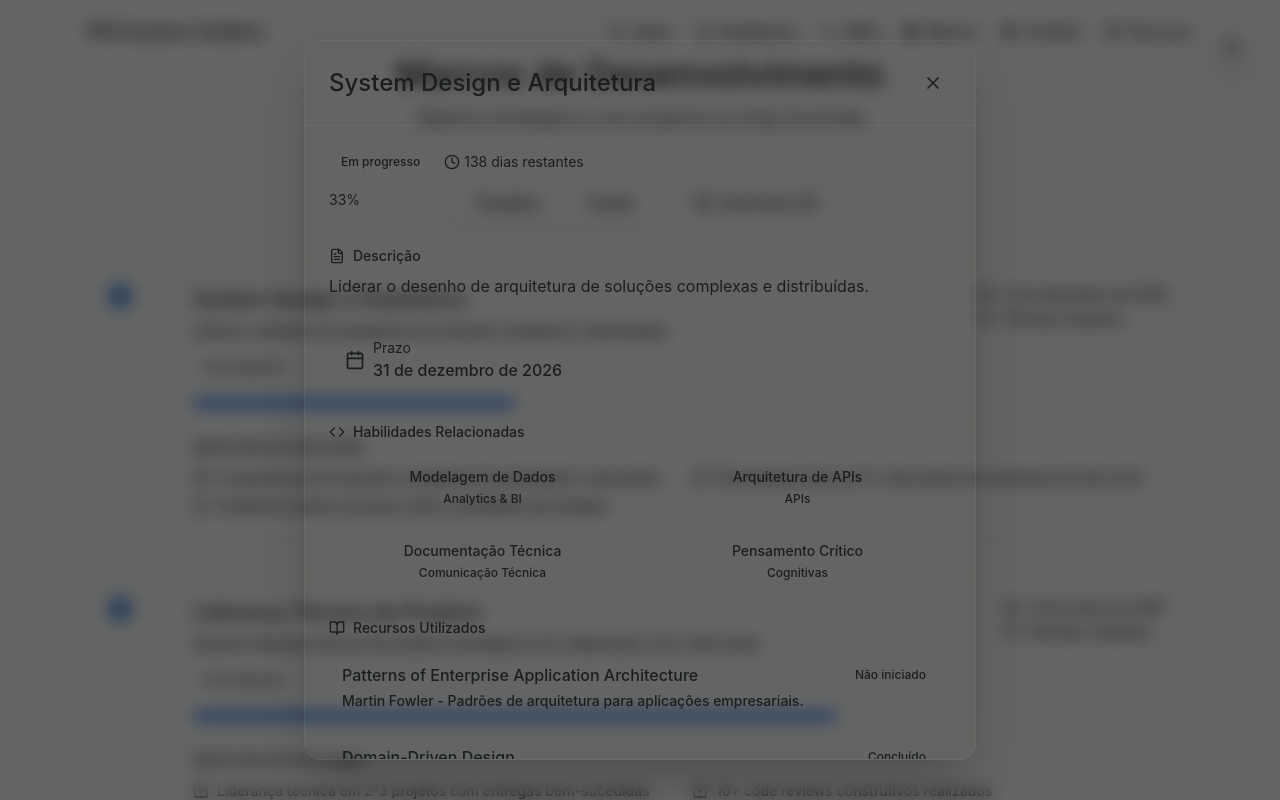
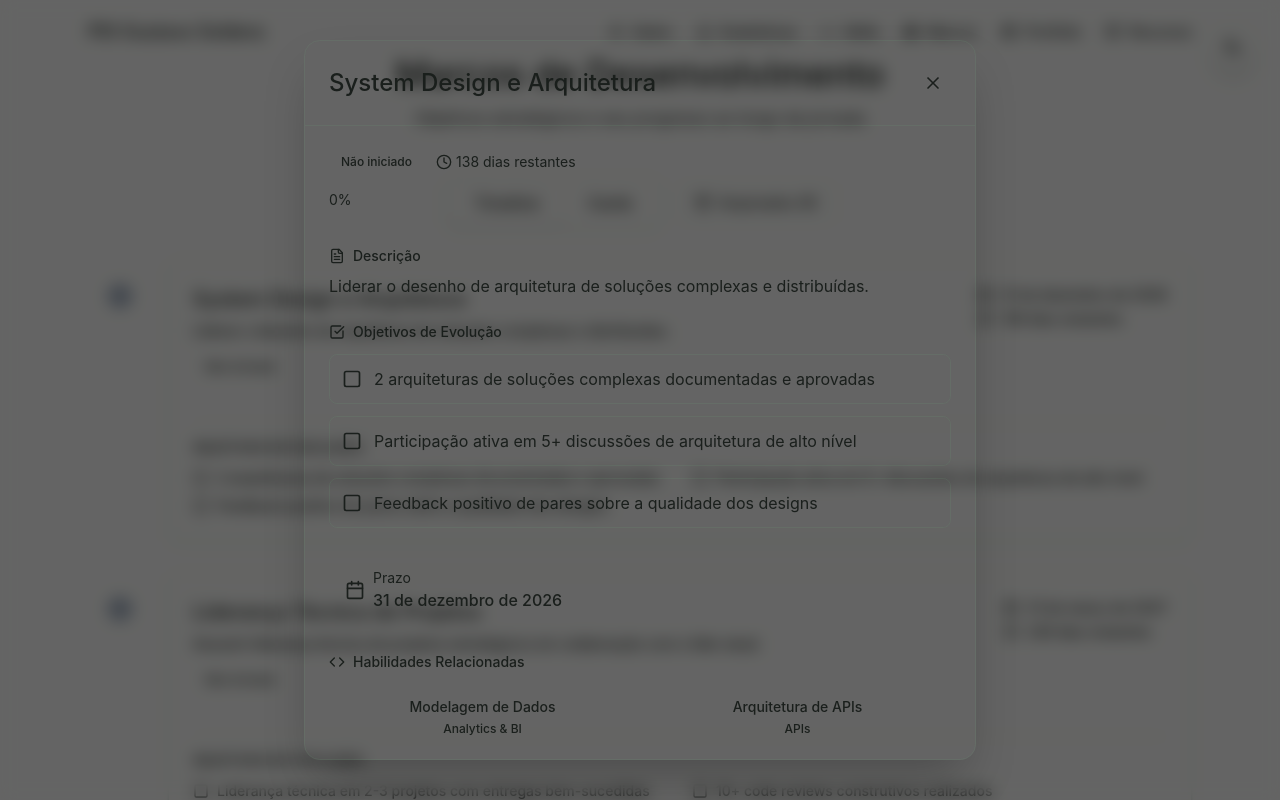
Before and after one commit to g-soldera/gus-pdi, a React (Vite) app: page / in a window 1280 px wide. Both pictures are taken after a click on the button 680 px from the left and 3123 px from the top of the page. Shown: the part 2723-3523 px from the top of the page. Built offline with nearby package versions, Linux system fonts and the light colour scheme.

Commit message:
fix: uncheck initial objectives and update MilestoneModal with checklist display

```diff
--- a/src/app/components/modals/MilestoneModal.tsx
+++ b/src/app/components/modals/MilestoneModal.tsx
@@ -4,7 +4,7 @@ import { Modal } from './Modal';
 import { StatusBadge } from '../StatusBadge';
 import { ProgressBar } from '../ProgressBar';
 import { calculateDaysRemaining, formatDate } from '@/app/utils/helpers';
-import { Calendar, Clock, Target, BookOpen, Code, FileText } from 'lucide-react';
+import { Calendar, Clock, Target, BookOpen, Code, FileText, CheckSquare, Square } from 'lucide-react';
 
 interface MilestoneModalProps {
   milestone: Milestone | null;
@@ -60,6 +60,30 @@ export function MilestoneModal({
           </h3>
           <p className="text-foreground">{milestone.description}</p>
         </div>
+
+        {/* Objectives Checklist */}
+        {milestone.objectives && milestone.objectives.length > 0 && (
+          <div>
+            <h3 className="flex items-center gap-2 text-sm text-muted-foreground mb-3">
+              <CheckSquare className="w-4 h-4" />
+              Objetivos de Evolução
+            </h3>
+            <div className="space-y-3">
+              {milestone.objectives.map((obj, idx) => (
+                <div key={idx} className="flex items-start gap-3 p-3 bg-muted/30 rounded-lg border border-border/50">
+                  {obj.completed ? (
+                    <CheckSquare className="w-5 h-5 text-primary shrink-0 mt-0.5" />
+                  ) : (
+                    <Square className="w-5 h-5 text-muted-foreground shrink-0 mt-0.5" />
+                  )}
+                  <span className={obj.completed ? 'text-foreground font-medium' : 'text-muted-foreground'}>
+                    {obj.text}
+                  </span>
+                </div>
+              ))}
+            </div>
+          </div>
+        )}
 
         {/* Deadline */}
         <div className="flex items-center gap-2 p-4 bg-muted/50 rounded-lg">
--- a/src/data/pdiData.ts
+++ b/src/data/pdiData.ts
@@ -279,11 +279,11 @@ export const milestones: Milestone[] = [
     title: 'System Design e Arquitetura',
     displayName: 'System Design Avançado',
     description: 'Liderar o desenho de arquitetura de soluções complexas e distribuídas.',
-    status: 'in-progress',
-    progress: 33,
+    status: 'not-started',
+    progress: 0,
     deadline: '2026-12-31',
     objectives: [
-      { text: '2 arquiteturas de soluções complexas documentadas e aprovadas', completed: true },
+      { text: '2 arquiteturas de soluções complexas documentadas e aprovadas', completed: false },
       { text: 'Participação ativa em 5+ discussões de arquitetura de alto nível', completed: false },
       { text: 'Feedback positivo de pares sobre a qualidade dos designs', completed: false }
     ],
@@ -295,12 +295,12 @@ export const milestones: Milestone[] = [
     title: 'Liderança Técnica de Projetos',
     displayName: 'Tech Lead de Projetos na Squad',
     description: 'Assumir liderança técnica de projetos estratégicos em colaboração com o líder atual.',
-    status: 'in-progress',
-    progress: 66,
+    status: 'not-started',
+    progress: 0,
     deadline: '2027-03-31',
     objectives: [
-      { text: 'Liderança técnica em 2-3 projetos com entregas bem-sucedidas', completed: true },
-      { text: '10+ code reviews construtivos realizados', completed: true },
+      { text: 'Liderança técnica em 2-3 projetos com entregas bem-sucedidas', completed: false },
+      { text: '10+ code reviews construtivos realizados', completed: false },
       { text: 'Feedback formal do líder sobre contribuição técnica', completed: false }
     ],
     relatedSkills: ['leadership', 'collaboration', 'conflict-management', 'verbal-communication'],
@@ -311,11 +311,11 @@ export const milestones: Milestone[] = [
     title: 'Engenharia de IA Generativa',
     displayName: 'Especialista em Engenharia de IA',
     description: 'Desenvolver recursos agênticos (skills) para auxiliar no processo e otimização de modelos.',
-    status: 'in-progress',
-    progress: 50,
+    status: 'not-started',
+    progress: 0,
     deadline: '2027-06-30',
     objectives: [
-      { text: 'Desenvolver recursos agênticos (skills) para auxiliar no processo', completed: true },
+      { text: 'Desenvolver recursos agênticos (skills) para auxiliar no processo', completed: false },
       { text: 'Implementação de técnicas avançadas de RAG e otimização de prompts', completed: false }
     ],
     relatedSkills: ['llm', 'rag', 'agent-design', 'langgraph', 'prompt-engineering'],
```
